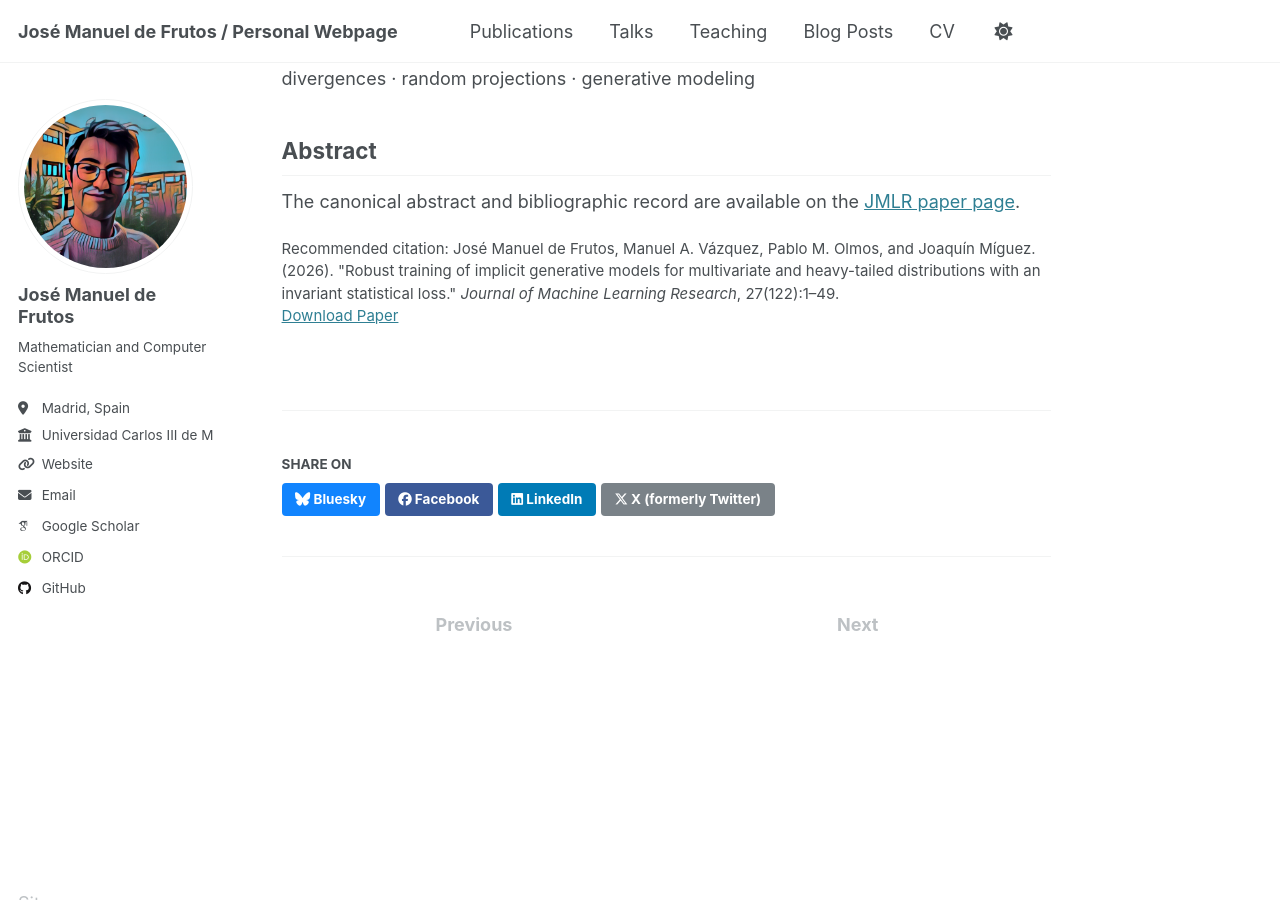
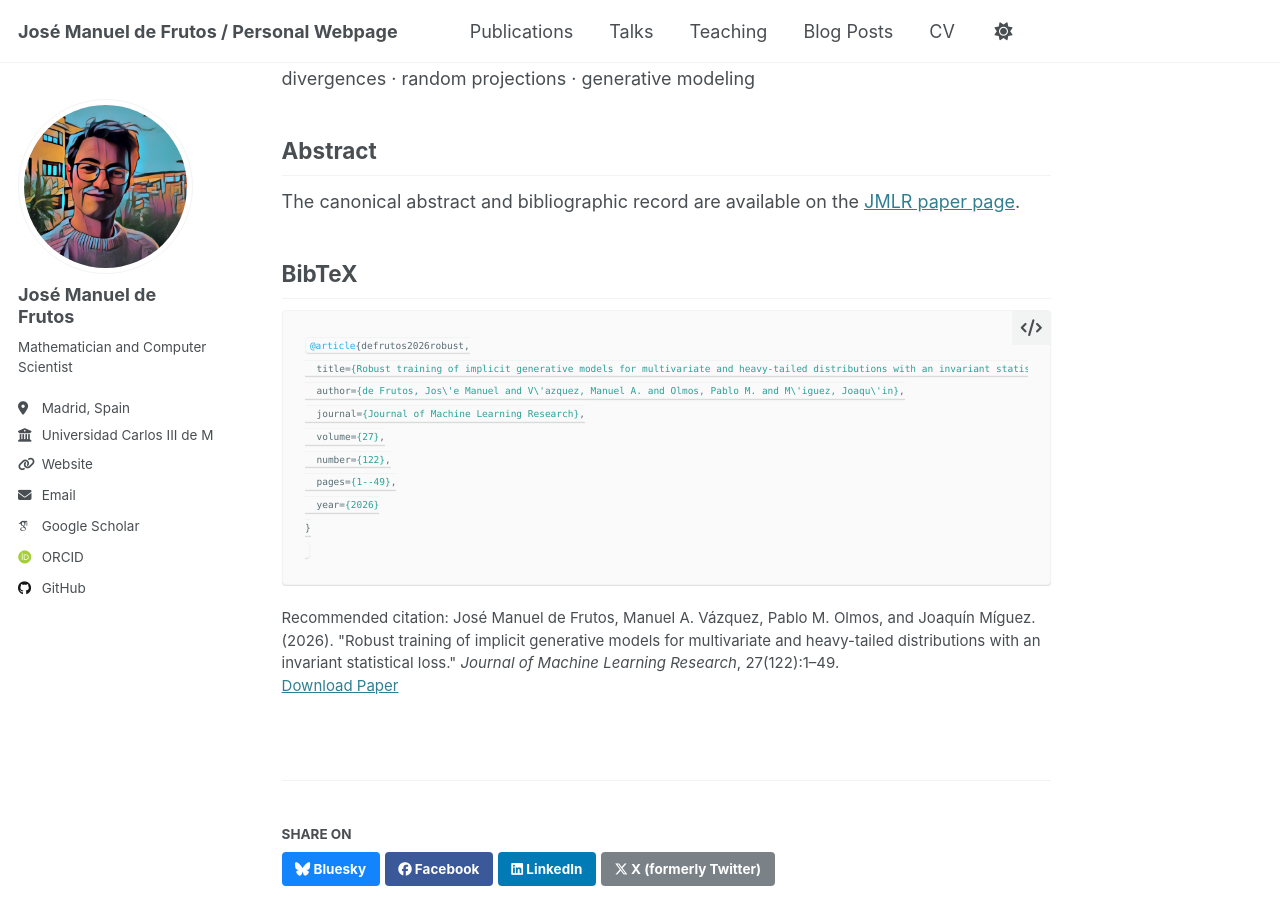
Before and after one commit to josemanuel22/josemanuel22.github.io, a Jekyll site: the page built from _publications/2024-10-30-pattern-recognition.md, in a window 1280 px wide and 900 px high, scrolled down 1195 px. Built offline with Jekyll 4.4.1, drawn with Linux system fonts in a browser that asks for light colours; some web fonts are replaced.

Commit message:
Add BibTeX to JMLR publication page

````diff
--- a/_publications/2024-10-30-pattern-recognition.md
+++ b/_publications/2024-10-30-pattern-recognition.md
@@ -57,3 +58,17 @@ invariant statistical loss · implicit generative models · generative adversari
 ## Abstract
 
 The canonical abstract and bibliographic record are available on the [JMLR paper page](https://jmlr.org/papers/v27/25-1660.html).
+
+## BibTeX
+
+```bibtex
+@article{defrutos2026robust,
+  title={Robust training of implicit generative models for multivariate and heavy-tailed distributions with an invariant statistical loss},
+  author={de Frutos, Jos\'e Manuel and V\'azquez, Manuel A. and Olmos, Pablo M. and M\'iguez, Joaqu\'in},
+  journal={Journal of Machine Learning Research},
+  volume={27},
+  number={122},
+  pages={1--49},
+  year={2026}
+}
+```
````
Also changed, not shown: other parts of _publications/2024-10-30-pattern-recognition.md (+1 -0 lines).
